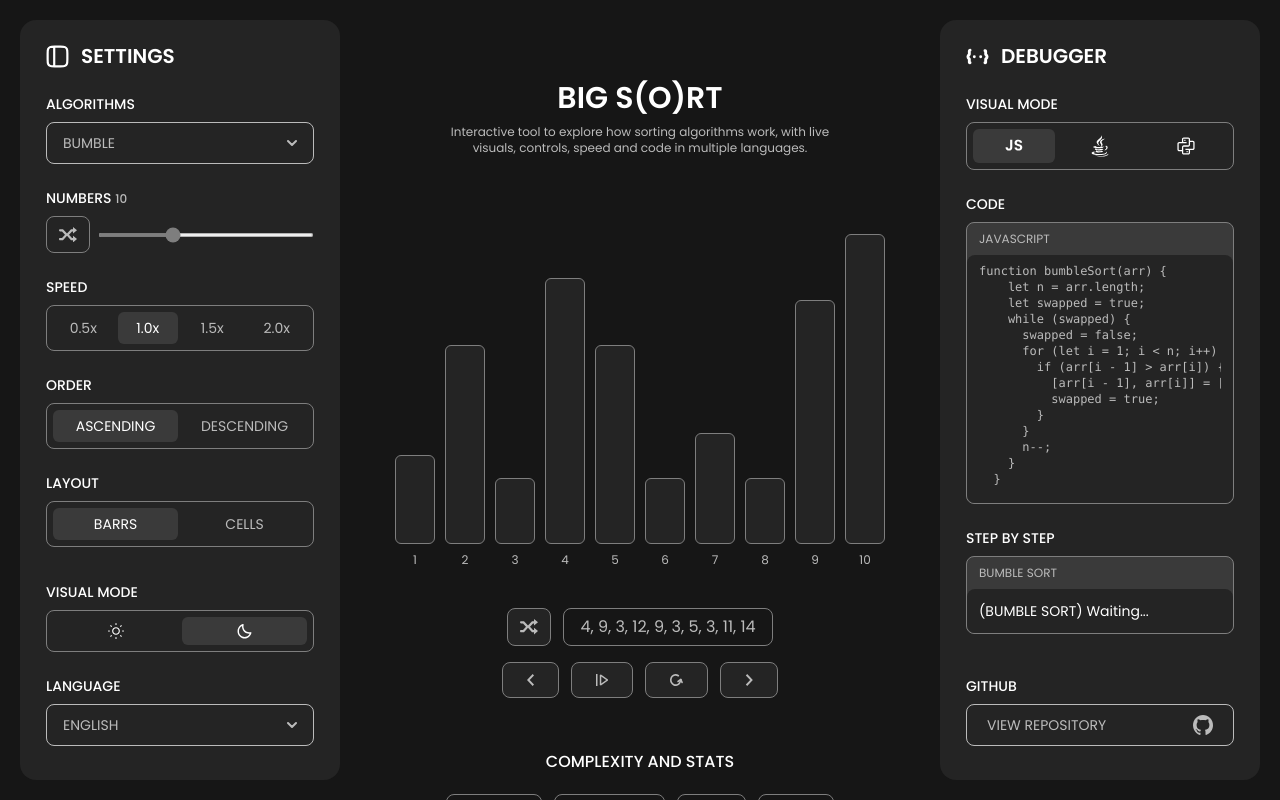
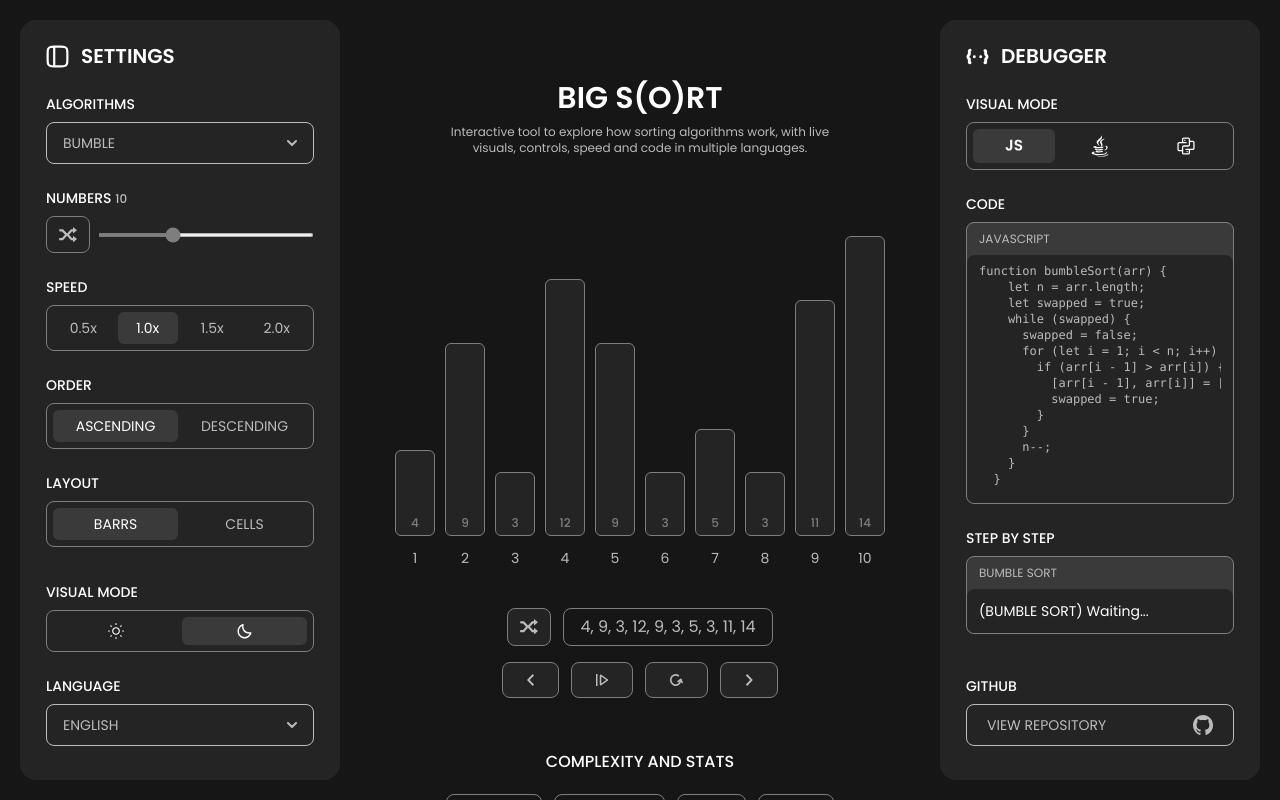
Before and after one commit to m4icol/bigsort, a React (Vite) app: page / in a window 1280 px wide. Built offline with nearby package versions, Linux system fonts and the light colour scheme.

Commit message:
feat: value layoutbars added

```diff
--- a/src/components/LayoutBar.tsx
+++ b/src/components/LayoutBar.tsx
@@ -16,19 +16,20 @@ function LayoutBar({level = 1, index, isActive, actionType }: LayoutBarProps) {
 
     const calculateHeight = (level: number): number => {
         const heightLevel = Math.max(0, Math.min(15, level));
-        return Math.round((heightLevel) * (310 / 14));
+        return Math.round((heightLevel) * (300 / 14));
     };
 
     const height = calculateHeight(level);
 
     return (
-        <div className="flex flex-col gap-2 items-center w-full lg:w-10">
+        <div className="flex flex-col gap-3 items-center w-full lg:w-10">
             <div
-            className={`rounded-md border-1 w-full border-BM-border flex-shrink-0 ${getBarColor()}`}
-            style={{ height: `${height}px` }}
-            >
+                className={`rounded-md border-1 w-full border-BM-border flex-shrink-0 flex items-end pb-1 pt-5.5 ${getBarColor()}`}
+                style={{ height: `${height}px` }}>
+                <p className="text-BM-border font-semibold text-xs text-center w-full">{level}</p>
             </div>
-            <p className="text-BM-subtext text-xs text-center w-full">{index}</p>
+
+            <p className="text-BM-subtext text-sm text-center w-full">{index}</p>
         </div>
     );
 }
--- a/src/style.css
+++ b/src/style.css
@@ -16,13 +16,13 @@ html, body {
 }
 
 .bg-compare {
-  background-color: #f4e4cbc5;
+  background-color: #eee9e4;
   transition: background-color 0.2s ease;
   animation: jump-swap 0.4s ease;
 }
 
 .bg-swap {
-  background-color: #cbd8f4d5;
+  background-color: #ddebde;
   transition: background-color 0.2s ease;
   animation: jump-swap 0.4s ease;
 }
```
